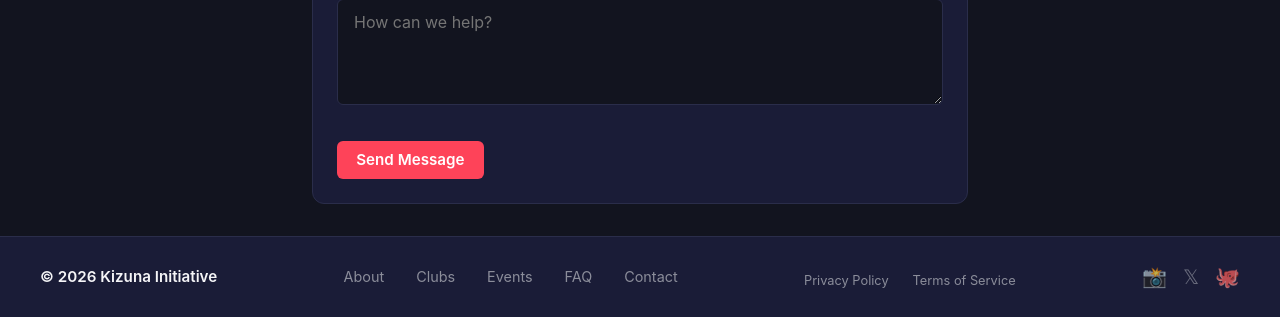
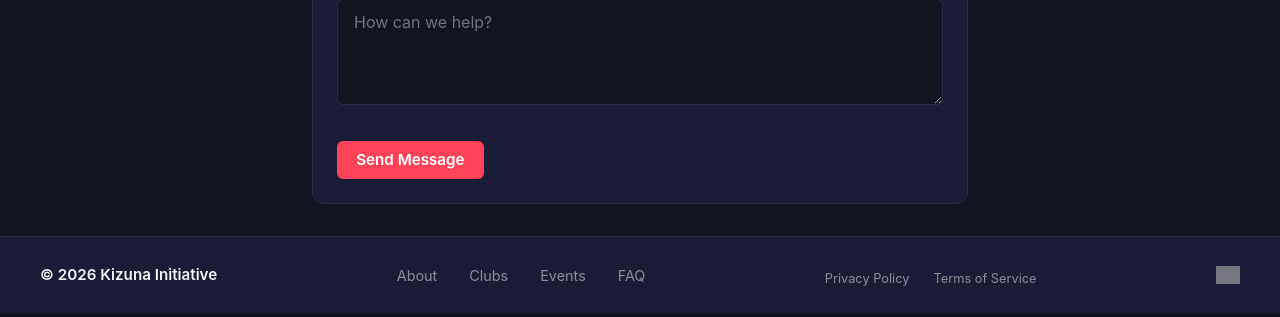
Before and after one commit to nitrimandylis/kizuna, a Flask app: page /about in a window 1280 px wide. Shown: the part 2109-2426 px from the top of the page. Run offline with Flask 3, Linux system fonts and the light colour scheme; some libraries are stand-ins or nearby versions; grey boxes are pictures that could not be loaded.

Commit message:
Removal of extras (Please double check if the sizes are correct before applying)
Removed contact href since there is still no contact
Removed X and Github links and added correct instagram link with an image to represent clearly Instagram. Please double check if the sizes are correct before applying

```diff
--- a/templates/base.html
+++ b/templates/base.html
@@ -81,16 +81,13 @@
                     <a href="{{ url_for('clubs.index') }}">Clubs</a>
                     <a href="{{ url_for('events.index') }}">Events</a>
                     <a href="{{ url_for('main.faq') }}">FAQ</a>
-                    <a href="mailto:kizuna@cgs.gr">Contact</a>
                 </div>
                 <div class="footer-legal">
                     <a href="{{ url_for('main.privacy') }}">Privacy Policy</a>
                     <a href="{{ url_for('main.terms') }}">Terms of Service</a>
                 </div>
                 <div class="footer-social">
-                    <a href="https://instagram.com/kizuna" class="social-link" aria-label="Instagram" target="_blank" rel="noopener">📸</a>
-                    <a href="https://twitter.com/kizuna" class="social-link" aria-label="Twitter" target="_blank" rel="noopener">𝕏</a>
-                    <a href="https://github.com/kizuna" class="social-link" aria-label="GitHub" target="_blank" rel="noopener">🐙</a>
+                    <a href="https://www.instagram.com/kizuna.initiative/" class="social-link" aria-label="Instagram" target="_blank" rel="noopener"><img src="https://cdn.simpleicons.org/instagram" alt="Instagram Footer Icon" width="24" height="24" aria-hidden="true"></a>
                 </div>
             </div>
         </footer>
```
